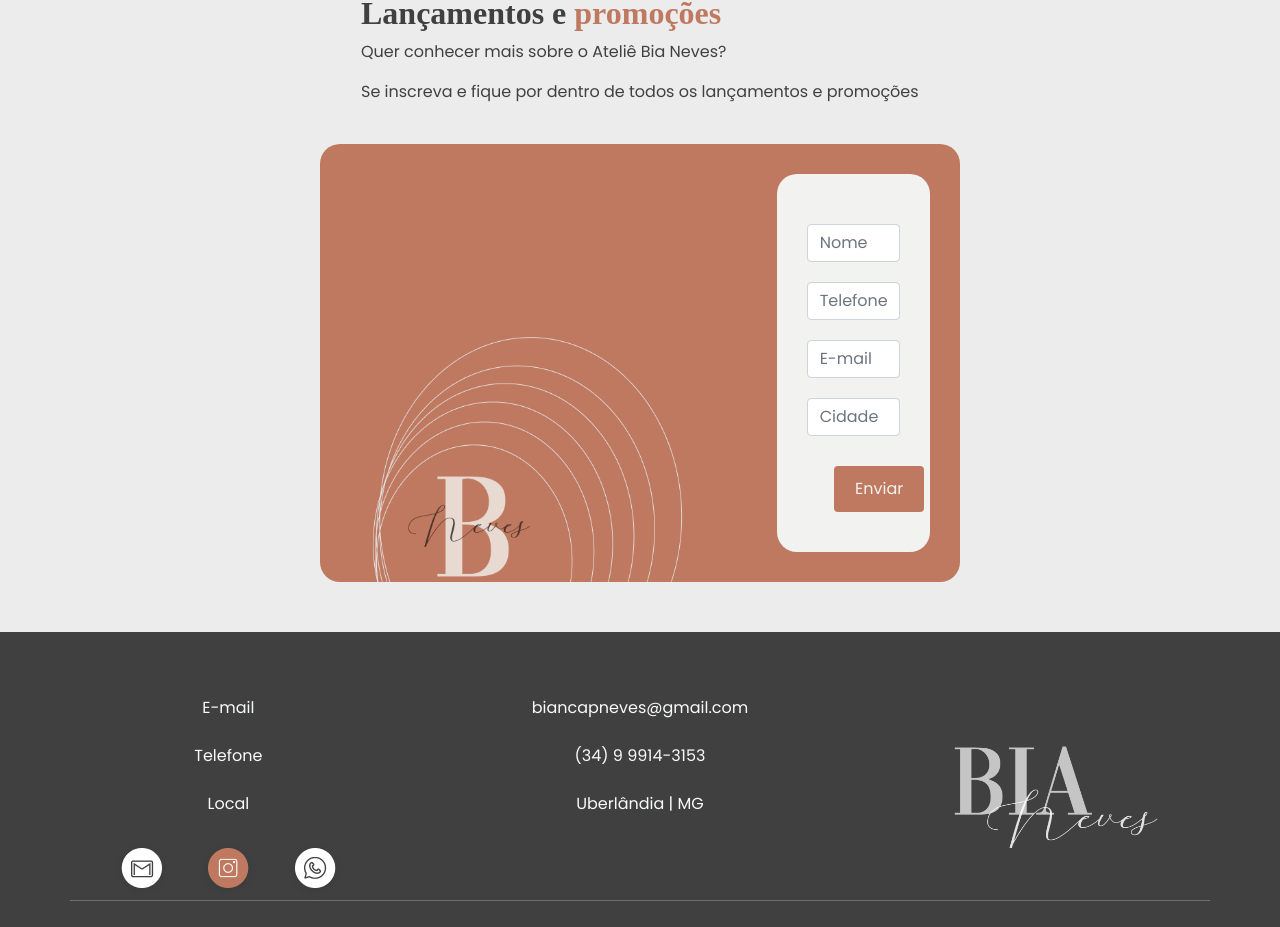
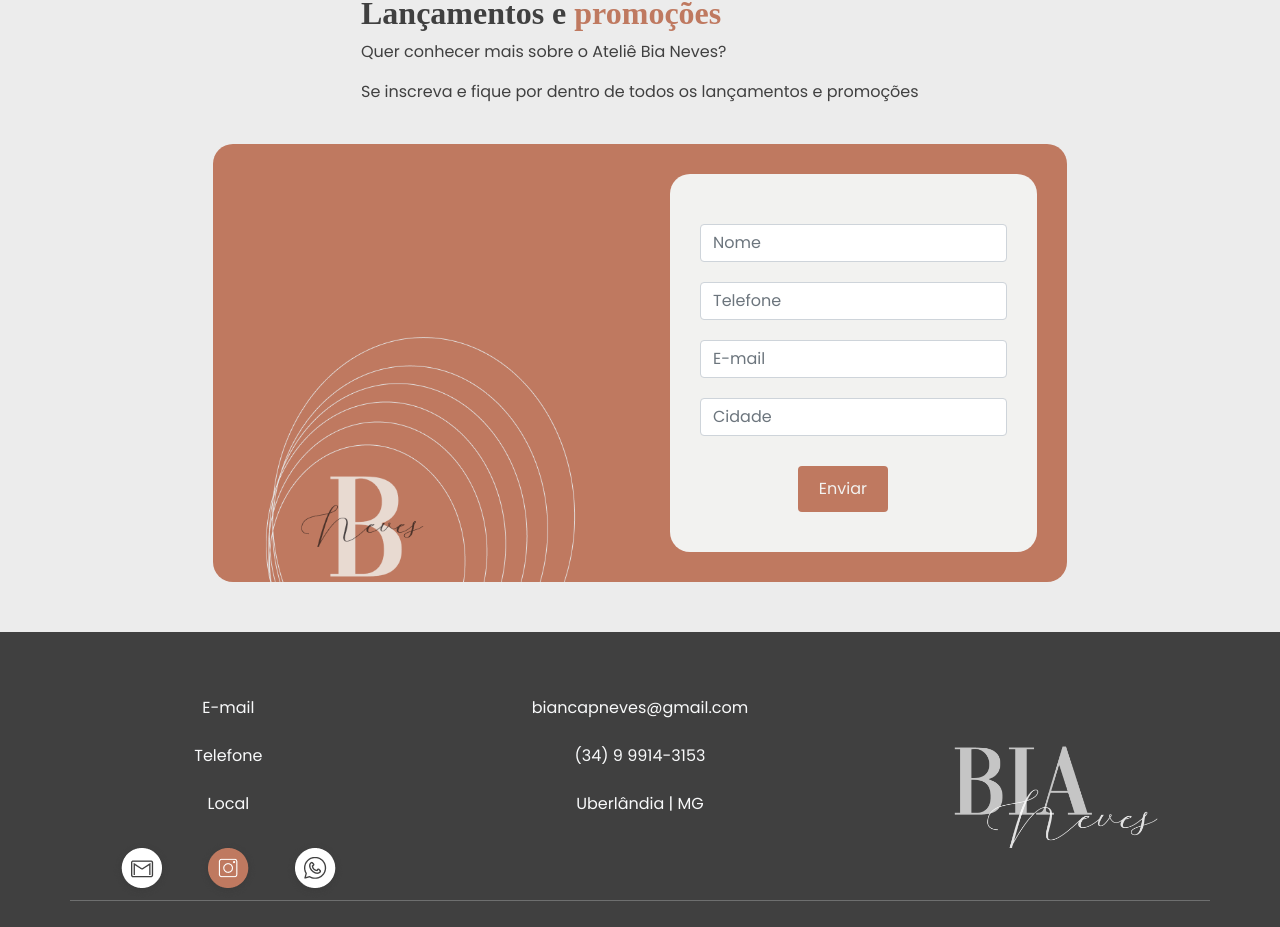
Before and after one commit to arthurjs92/web-app-bianeves, a React (Create React App) app in the folder frontend/: page / in a window 1280 px wide. Shown: the part 3234-4161 px from the top of the page. Built offline with nearby package versions, Linux system fonts and the light colour scheme; a web font is replaced by a local one.

Commit message:
ajusta responsividade

```diff
--- a/frontend/src/sections/main/secao-promocoes.js
+++ b/frontend/src/sections/main/secao-promocoes.js
@@ -16,13 +16,13 @@ function Promocoes() {
         </div>
       </div>
 
-      <div className="d-flex justify-content-center flex-row align-items-start flex-wrap-reverse bg-color col-sm-10 col-md-10 col-lg-8 col-xl-6">
+      <div className="d-flex justify-content-center flex-row align-items-start flex-wrap-reverse bg-color col-sm-10 col-md-10 col-lg-8 ">
 
-        <div className="flex-column col-md-6 col-lg-6 col-xl-8">
-          <img src={logoarc} className="form-img img-fluid d-block" />
+        <div className="flex-column col-md-6 col-lg-6 ">
+          <img src={logoarc} className="form-img img-fluid d-block"/>
         </div>
 
-        <div className="flex-column col-md-6 col-lg-6 col-xl-4">
+        <div className="flex-column col-md-6 col-lg-6 ">
           <form className="form-horizontal form-color col-xs-3">
             <div className="form-group row padding-form">
               <div className="col form-group">
```
